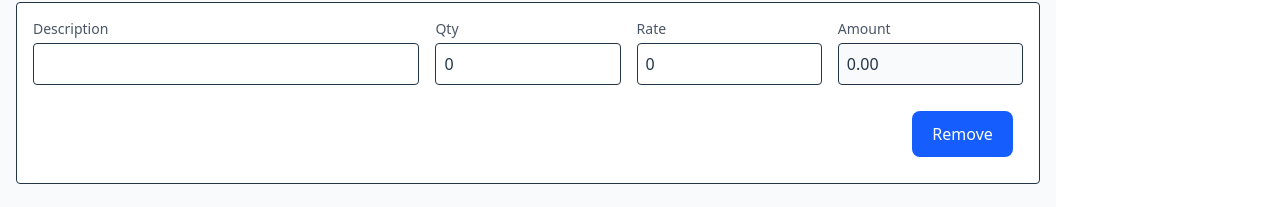
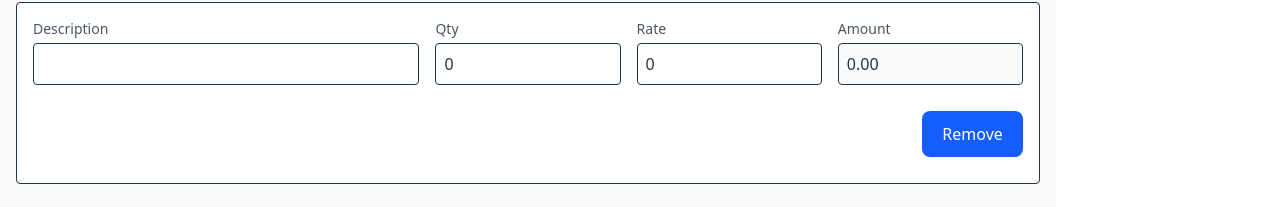
Before and after one commit to Anithavk/invoicebuilder, a React app: page / in a window 1280 px wide. Shown: the part 334-541 px from the top of the page. Built offline with nearby package versions, Linux system fonts and the light colour scheme; the HTML template or start-up script is replaced by a standard one.

Commit message:
css issue fixing

```diff
--- a/src/App.css
+++ b/src/App.css
@@ -5,13 +5,7 @@
   padding: 1rem; /* optional padding for mobile */
 }
 
-@media (prefers-color-scheme: light) {
-    button {
-        color: #fff !important;
-        background-color: #155dfc !important;
-        margin: 10px 0 !important;
-    }
-}
+
 .logo {
   height: 6em;
   padding: 1.5em;
--- a/src/index.css
+++ b/src/index.css
@@ -19,6 +19,13 @@
         background-color: #155dfc !important;
         color: #fff !important;
         margin: 10px !important;
+    }
+}
+@media (prefers-color-scheme: light) {
+    button {
+        color: #fff !important;
+        background-color: #155dfc !important;
+        margin: 10px 0 !important;
     }
 }
 a {
```
